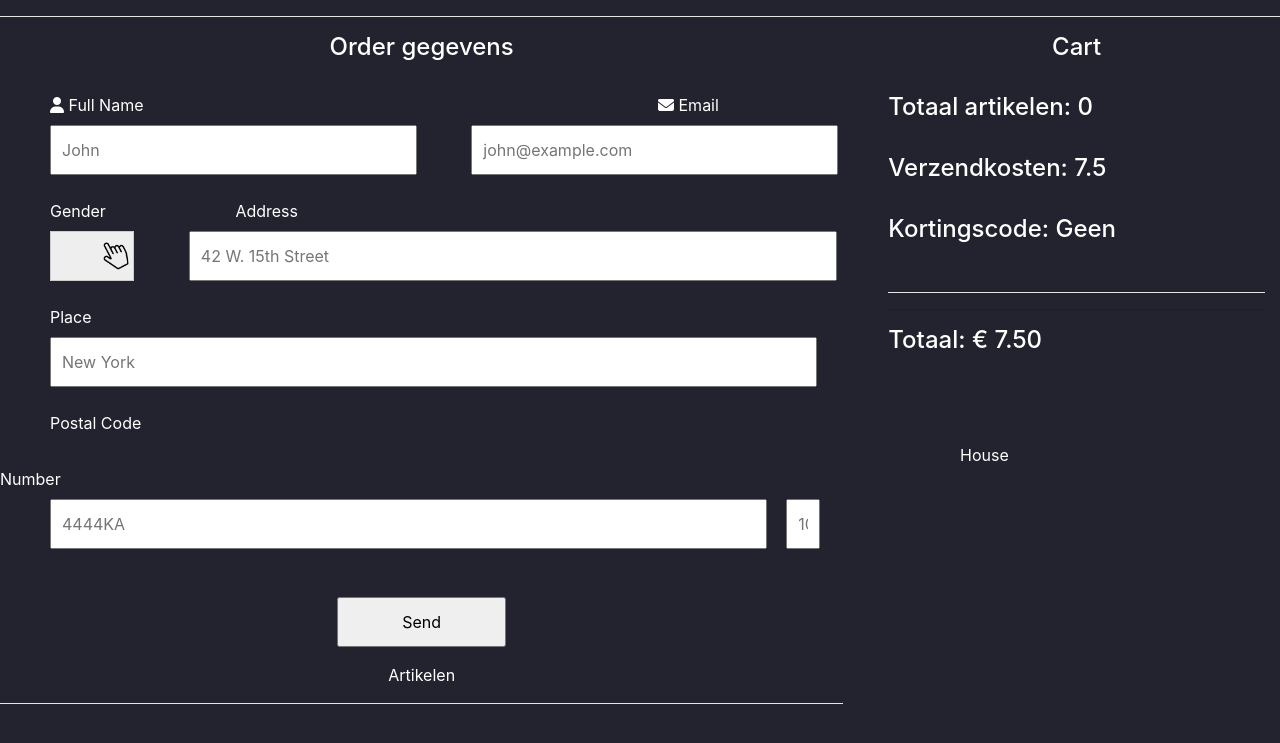
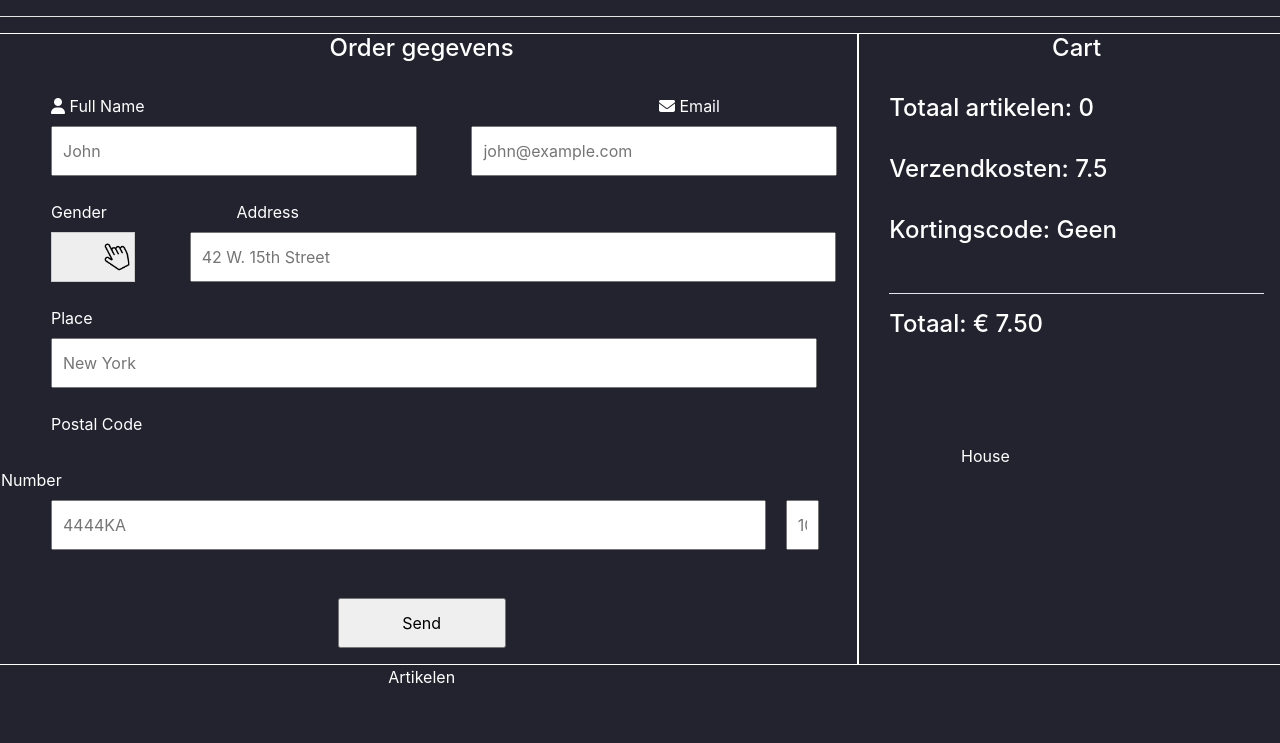
Before and after one commit to Juastin/NerdyGadgets, a PHP site: page /orderpage.php in a window 1280 px wide. Shown: the part 290-1033 px from the top of the page. Run offline with PHP 8.4, Linux system fonts and the light colour scheme; data that the repository does not hold is empty; some libraries are stand-ins or nearby versions; some web fonts are replaced.

Commit message:
Boxes volgens de wireframe

```diff
--- a/orderpage.php
+++ b/orderpage.php
@@ -37,7 +37,7 @@ $cart = GetCart();
     <!--Kale witte lijn: <hr color="white">-->
     <!--Begin hieronder aan de formulieren.-->
     <div class="row">
-        <div class="col-8">
+        <div class="col-8" style="border: 1px solid;">
         <form method='post'>
                      <h4 style="text-align: center;">Order gegevens</h4><br>
             <!--Name + Email-->
@@ -71,10 +71,10 @@ $cart = GetCart();
             <div style="text-align: center;">
             <br><input type='submit' style="width: 20%;"value='Send' name="submit">
                 </form>
+            </div>
         </div>
-    </div>
 
-        <div class="col-4">
+        <div class="col-4" style="border: 1px solid;">
             <div class="container">
                 <h4 style="text-align: center">Cart</h4>
                 <br><h4>Totaal artikelen:   <?php headerCartAmount()?></h4>
@@ -88,7 +88,6 @@ $cart = GetCart();
                 }
                 ?>
 
-                <hr>
                 <h4>Totaal: <?php print sprintf("€ %.2f", $totaalprijs+$verzendkosten);?></h4>
             </div>
         </div>
@@ -97,8 +96,7 @@ $cart = GetCart();
     <div class="row">
         <div class="col-8"
              <h6 style="text-align: center">Artikelen</h6>
-        <br>
-        <hr color="white">
+        <br><br>
     </div>
 
 
@@ -108,7 +106,7 @@ $cart = GetCart();
     $totaalprijs = ($amount*$Result['SellPrice']+($totaalprijs));
     ?>
 
-            <div class="col-6"
+            <div class="col-6" style="border: 1px solid; margin-left: 20px;"
             <table class="tbl-cart" cellpadding="10" cellspacing="5">
                 <tbody>
                 <tr>
@@ -140,10 +138,10 @@ $cart = GetCart();
                                         <h2 style="text-align: center;">Aantal: <?php print($amount)?></h2><br><br><br><br>
                         <br><br>
 
-                        <hr color="white">
+
                     </td>
             </div>
-    <div class="col-2">
+    <div class="col-2" style="border: 1px solid;">
     <div class="container">
             <br><h2 style="text-align: center;">Bezorging</h2><br>
         <div style="height: auto;">
```
